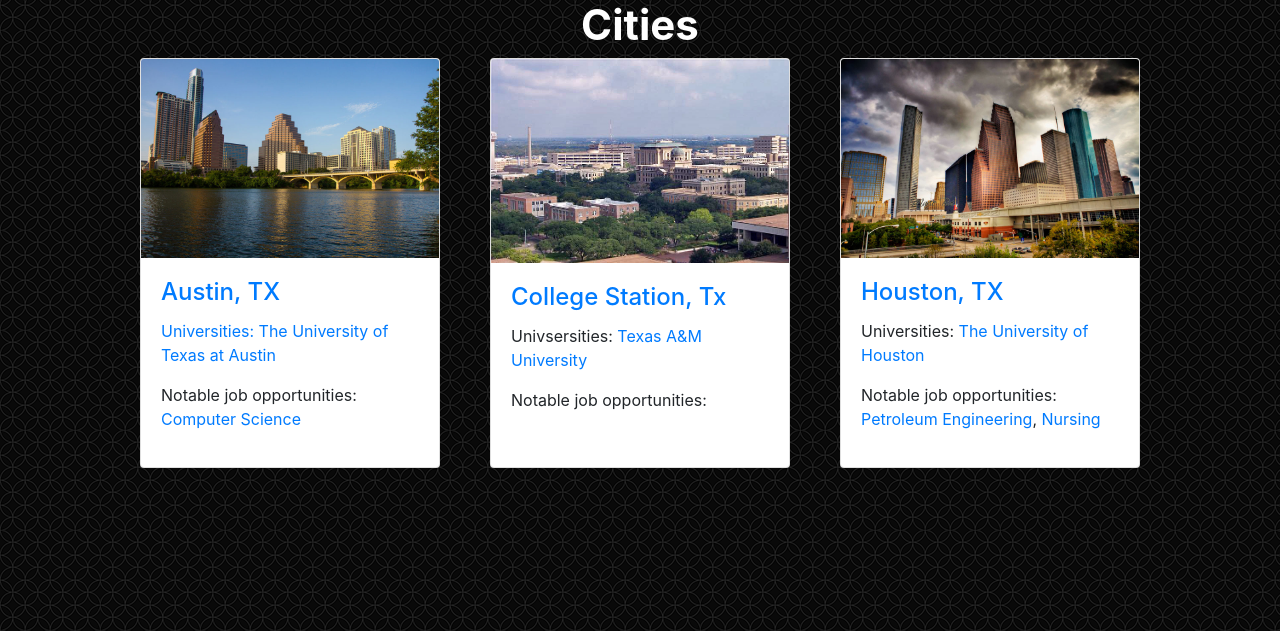
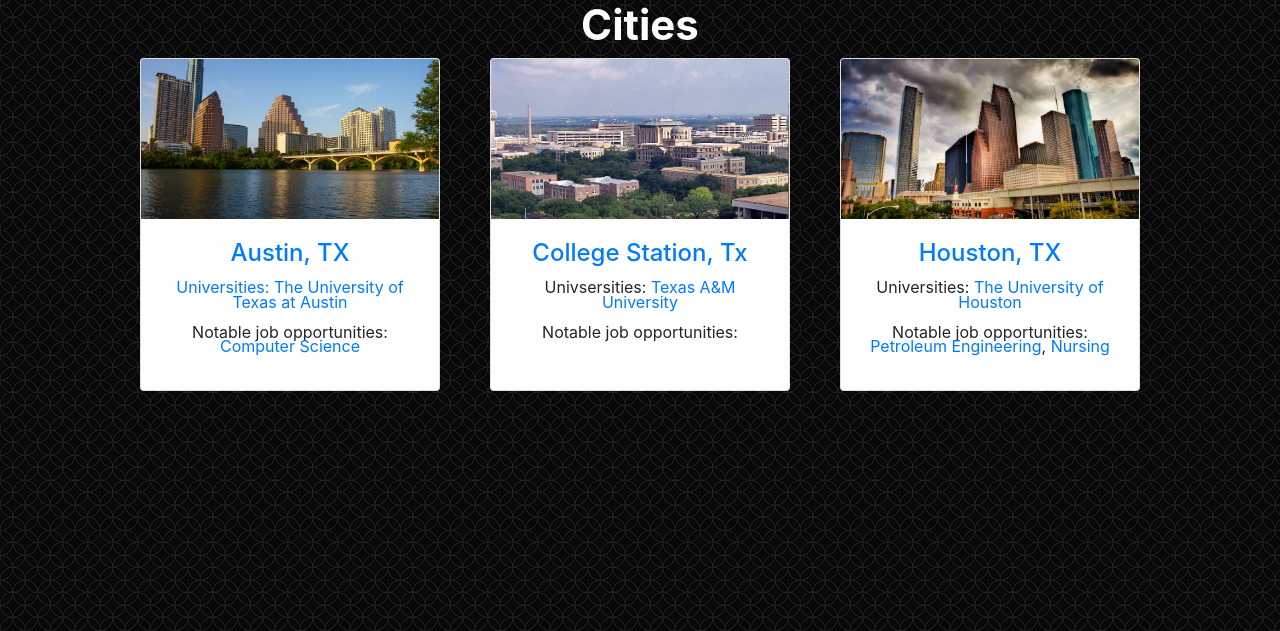
Before and after one commit to theworkingmen/idb, a Flask app: page /cities in a window 1280 px wide. Shown: the part 70-701 px from the top of the page. Run offline with Flask 2, Linux system fonts and the light colour scheme; some libraries are stand-ins or nearby versions.

Commit message:
Cleaned up model pages
applied image scaling in "cards". Also centered the text and resized the sub-titles

```diff
--- a/templates/cities.html
+++ b/templates/cities.html
@@ -12,6 +12,22 @@
   <script src="https://cdnjs.cloudflare.com/ajax/libs/popper.js/1.12.9/umd/popper.min.js"></script>
   <script src="https://maxcdn.bootstrapcdn.com/bootstrap/4.0.0/js/bootstrap.min.js"></script>
   <title>Major Potential - Cities</title>
+
+  <style type="text/css">
+  .text-center {
+    line-height: 0.9em;
+  }
+  .instance-image {
+    max-width: 15em;
+  }
+  .card-img-top {
+    height: 10em;
+    width: 15em;
+    margin: auto;
+    object-fit: cover;
+  }
+</style>
+
 </head>
 <nav class="navbar navbar-expand-sm bg-dark navbar-dark">
   <!-- Brand/logo -->
@@ -42,7 +58,7 @@
 <body style="background-image:url('./static/images/spiration dark.png')">
 
   <h1 style="text-align: center; font-weight: bold; font-size: 42px; color: #FFFFFF">Cities</h1>
-  <div class="container">
+  <div class="container text-center">
     <div class="row justify-content-between" >
       <div class="card" style="width:300px">
         <img class="card-img-top"  src="{{url_for('static', filename='images/austinTx.jpg')}}" alt="Austin, TX" style="width:100%">
```
Also changed, not shown: templates/colleges.html (+4 -3 lines), templates/majors.html (+22 -6 lines). Lines whose indentation alone changed are shown as unchanged.
